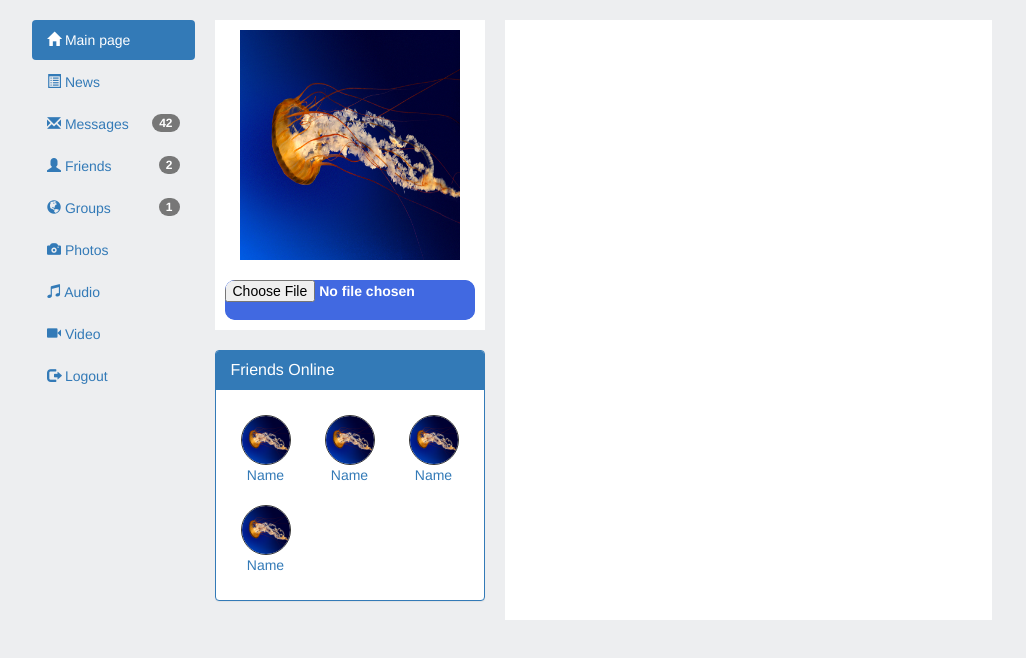
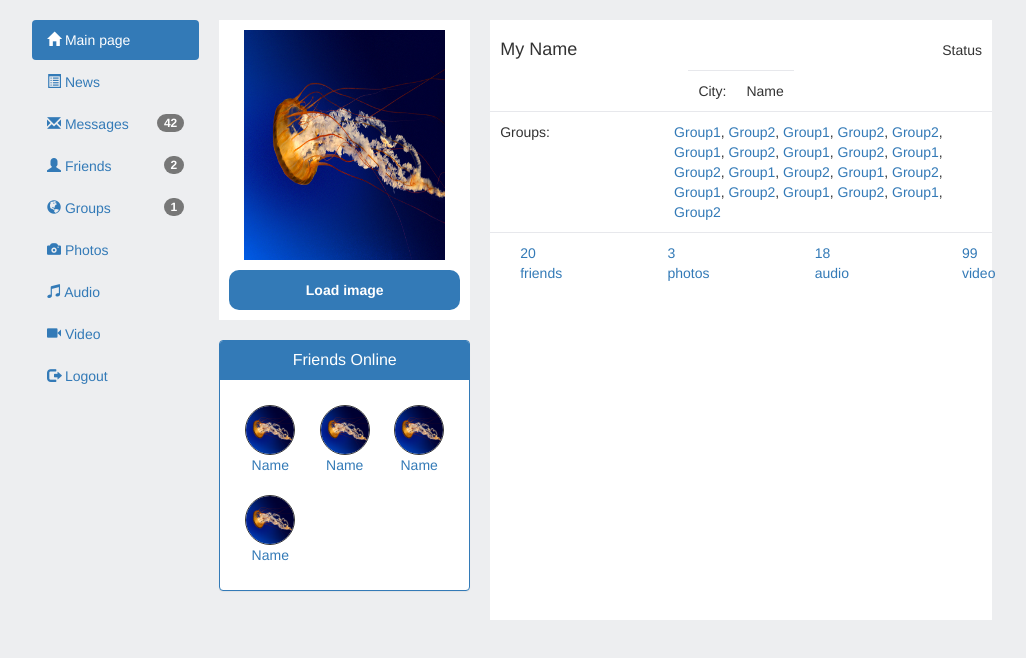
Before and after one commit to zmey-nosak/html, a plain HTML site: page mySite/index.html in a window 1280 px wide. Shown: the whole page, without its empty margins (128-1154 px from the left). Drawn offline with Linux system fonts and the light colour scheme.

Commit message:
add style

```diff
--- a/mySite/css/styles.css
+++ b/mySite/css/styles.css
@@ -18,8 +18,12 @@ body {
     width: auto;
 }
 
-.link-reg {
+.links-class {
     margin-bottom: 10px;
+    text-decoration: none;
+}
+
+.links-class:hover {
     text-decoration: none;
 }
 
@@ -62,21 +66,13 @@ body {
     margin-right: 20px;
 }
 
-.add-content-column {
+.additional-content-column {
     /*display: flex;*/
     flex: 3;
     /*flex-direction: column;*/
     /*border: 1px solid blue;*/
     height: 600px;
     margin-right: 20px;
-}
-
-.content-column {
-    display: flex;
-    flex: 6;
-    flex-direction: column;
-    background-color: white;
-    /*border: 1px solid blue;*/
 }
 
 .avatar-class {
@@ -86,11 +82,11 @@ body {
 
 .change-avatar-class {
     background-color: white;
-    padding: 10px;
+    padding: 0 10px 10px;
     margin: 0 auto 20px;
 }
 
-.friends-container-class {
+.friends-container {
     display: flex;
     /*background-color: white;*/
     flex: 5;
@@ -148,26 +144,36 @@ body {
 
 .panel-title {
     align-self: center;
+    text-align: center;
 }
 
-.file-upload > input[type="file"] {
-    display: none;/* скрываем input file */
+.file-upload input[type="file"] {
+
+    display: none; /* скрываем input file */
+
 }
+
+/* задаем стили кнопки выбора файла*/
 
 .file-upload {
     position: relative;
     overflow: hidden;
-    width: 250px;
     height: 40px;
-    background: #4169E1;
+    margin: 0 auto;
+    /*background: #4169E1;*/
+    background-color: #337ab7;
     border-radius: 10px;
     color: #fff;
     text-align: center;
 }
+
 .file-upload:hover {
-    /*background: #1E90FF;*/
+    background: #4169E1;
+    /*background-color: #337ab7;*/
 }
+
 /* Растягиваем label на всю область блока .file-upload */
+
 .file-upload label {
     display: block;
     position: absolute;
@@ -177,8 +183,65 @@ body {
     height: 100%;
     cursor: pointer;
 }
+
 /* стиль текста на кнопке*/
+
 .file-upload span {
     line-height: 40px;
-    font-weight:bold;
+    font-weight: bold;
 }
+
+.content-column {
+    display: flex;
+    flex: 6;
+    flex-direction: column;
+    background-color: white;
+}
+
+.about-me-container {
+    display: flex;
+    flex-direction: row;
+    justify-content: space-between;
+    align-items: baseline;
+    padding: 10px 10px 0;
+}
+
+.name-class {
+
+}
+
+.personal-info-container {
+    display: inline-flex;
+    padding: 10px 0 0;
+    margin: 0 auto 10px;
+}
+
+.personal-info-label {
+    padding-left: 10px;
+    padding-right: 10px;
+    flex: 1
+}
+
+.personal-info-value {
+    padding-left: 10px;
+    padding-right: 10px;
+    flex: 2;
+}
+
+.page-content-info-container {
+    display: inline-flex;
+    padding: 10px;
+    flex-direction: row;
+    justify-content: space-between;
+}
+
+.personal-info-container, .page-content-info-container {
+    border-top: 1px solid #E7E8EC;
+}
+
+.item-page-content-info {
+    flex-wrap: wrap;
+    width: 10px;
+    padding-left: 20px;
+    padding-right: 20px;
+}
--- a/mySite/index.html
+++ b/mySite/index.html
@@ -27,23 +27,15 @@
         <li><a href="#"><span class="glyphicon glyphicon-facetime-video"></span> Video</a></li>
         <li><a href="login.html"><span class="glyphicon glyphicon-log-out"></span> Logout</a></li>
     </ul>
-    <div class="add-content-column">
+    <div class="additional-content-column">
         <div class="avatar-class">
             <img class="img-ava" src="../tstSite/img/Jellyfish.jpg">
         </div>
         <div class="change-avatar-class">
-
-            <!--<div class="file-upload">-->
-                <!--<label>-->
-                <!--<input type="file" name="file" class="file-upload">-->
-                <!--&lt;!&ndash;<button class="btn btn-lg btn-primary btn-block" type="submit">Load image</button>&ndash;&gt;-->
-                    <!--<span>Выберите файл</span>-->
-                <!--</label>-->
-            <!--</div>-->
             <div class="file-upload">
                 <label>
-                    <input type="file" name="file" class="file-upload">
-                    <span>Выберите файл</span>
+                    <input type="file" name="file">
+                    <span>Load image</span>
                 </label>
             </div>
         </div>
@@ -54,7 +46,8 @@
                 <h3 class="panel-title">Friends Online</h3>
             </div>
             <div class="panel-body">
-                <section class="friends-container-class">
+
+                <section class="friends-container">
                     <div class="friend-class">
                         <div class="friend-ava-class">
                             <img src="../tstSite/img/Jellyfish.jpg">
@@ -86,6 +79,46 @@
 
     </div>
     <div class="content-column">
+        <div class="about-me-container">
+            <h4>My Name</h4>
+            <p class="status">Status</p>
+        </div>
+        <div class="personal-info-container">
+            <div class="personal-info-label">City:</div>
+            <div class="personal-info-value">Name</div>
+        </div>
+        <div class="personal-info-container">
+            <div class="personal-info-label">Groups:</div>
+            <div class="personal-info-value">
+                <a class="" href="#">Group1</a>,
+                <a class="" href="#">Group2</a>,
+                <a class="" href="#">Group1</a>,
+                <a class="" href="#">Group2</a>,
+                <a class="" href="#">Group2</a>,
+                <a class="" href="#">Group1</a>,
+                <a class="" href="#">Group2</a>,
+                <a class="" href="#">Group1</a>,
+                <a class="" href="#">Group2</a>,
+                <a class="" href="#">Group1</a>,
+                <a class="" href="#">Group2</a>,
+                <a class="" href="#">Group1</a>,
+                <a class="" href="#">Group2</a>,
+                <a class="" href="#">Group1</a>,
+                <a class="" href="#">Group2</a>,
+                <a class="" href="#">Group1</a>,
+                <a class="" href="#">Group2</a>,
+                <a class="" href="#">Group1</a>,
+                <a class="" href="#">Group2</a>,
+                <a class="" href="#">Group1</a>,
+                <a class="" href="#">Group2</a>
+            </div>
+        </div>
+        <div class="page-content-info-container">
+            <a href="#" class="item-page-content-info">20 friends</a>
+            <a href="#" class="item-page-content-info">3 photos</a>
+            <a href="#" class="item-page-content-info">18 audio</a>
+            <a href="#" class="item-page-content-info">99 video</a>
+        </div>
     </div>
 </div>
 </body>
```
